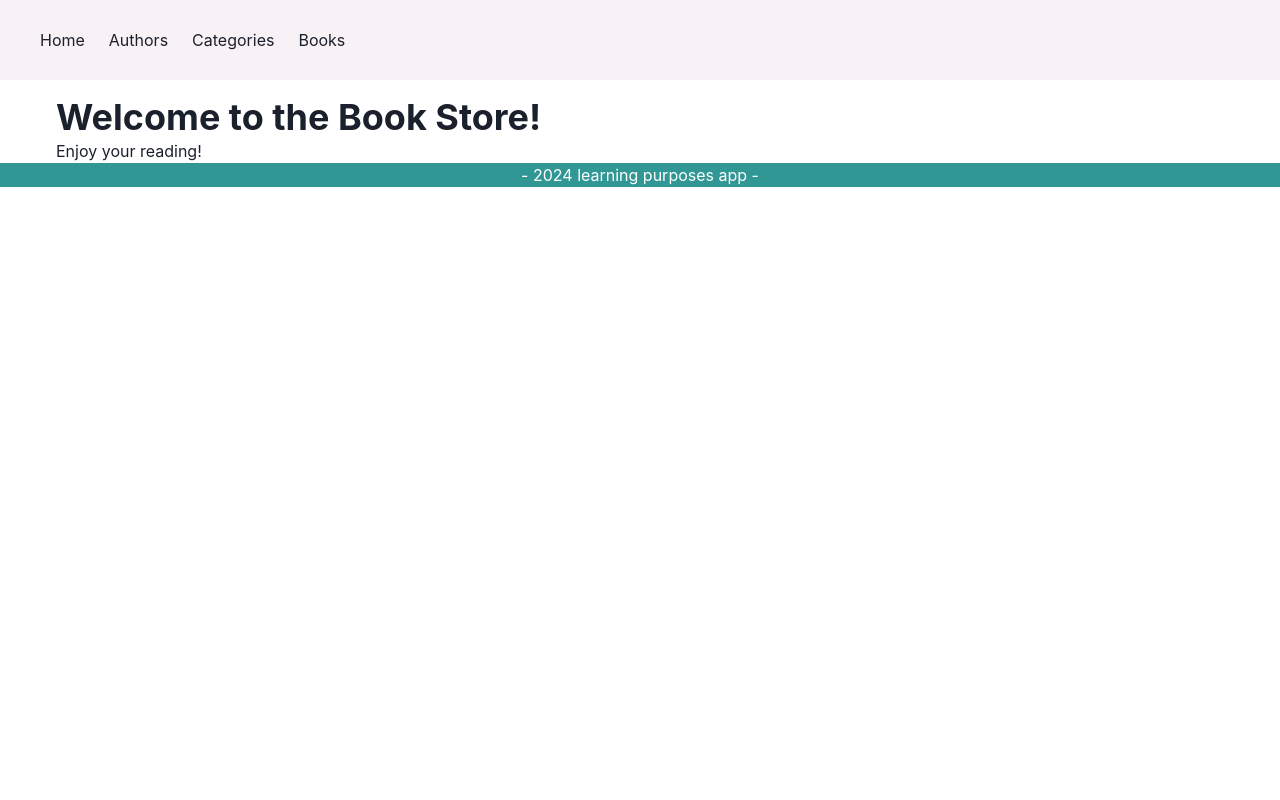
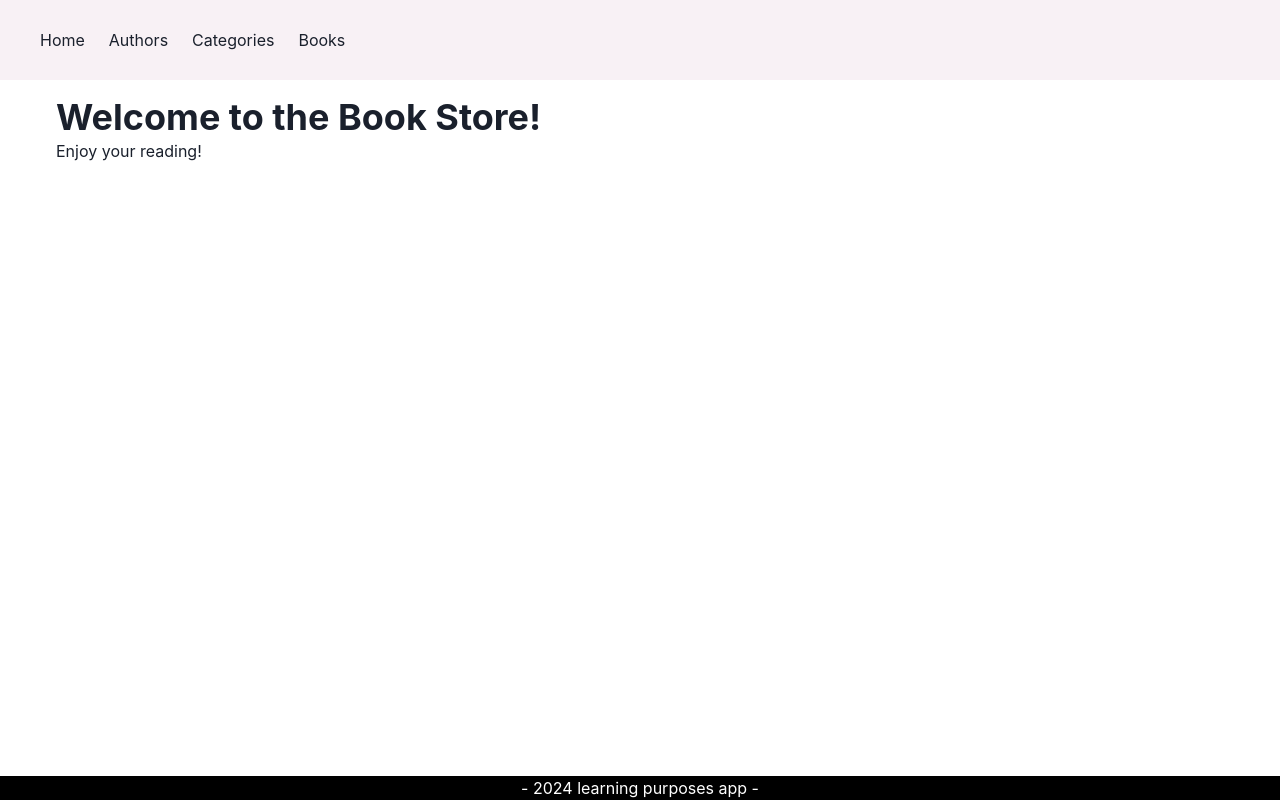
Before and after one commit to rojasTob/express-typescript, a React (Create React App) app in the folder client/: page / in a window 1280 px wide. Built offline with nearby package versions, Linux system fonts and the light colour scheme.

Commit message:
Fix layout, move the footer to the bottom of the page

```diff
--- a/client/src/components/Footer.tsx
+++ b/client/src/components/Footer.tsx
@@ -2,7 +2,7 @@ import {Box} from "@chakra-ui/react";
 
 const Footer = () => {
   return (
-    <Box bg="teal.500" color="white" textAlign="center">
+    <Box bg="black" color="white" textAlign="center" mt='auto'>
       - 2024 learning purposes app -
     </Box>
   );
--- a/client/src/components/Layout.tsx
+++ b/client/src/components/Layout.tsx
@@ -1,5 +1,5 @@
 import React, {ReactNode} from "react";
-import {Box, Container} from "@chakra-ui/react";
+import {Box, Container, Flex} from "@chakra-ui/react";
 import Header from "./Header";
 import Footer from "./Footer";
 
@@ -9,13 +9,13 @@ interface LayoutProps {
 
 const Layout: React.FC<LayoutProps> = ({children}) => {
   return(
-    <Box>
+    <Flex direction='column' minH='100vh'>
       <Header/>
-      <Container maxW="container.xl" mt={4}>
+      <Container maxW="container.xl" mt={4} mb={4}>
         {children}
       </Container>
       <Footer/>
-    </Box>
+    </Flex>
   );
 };
 
```
